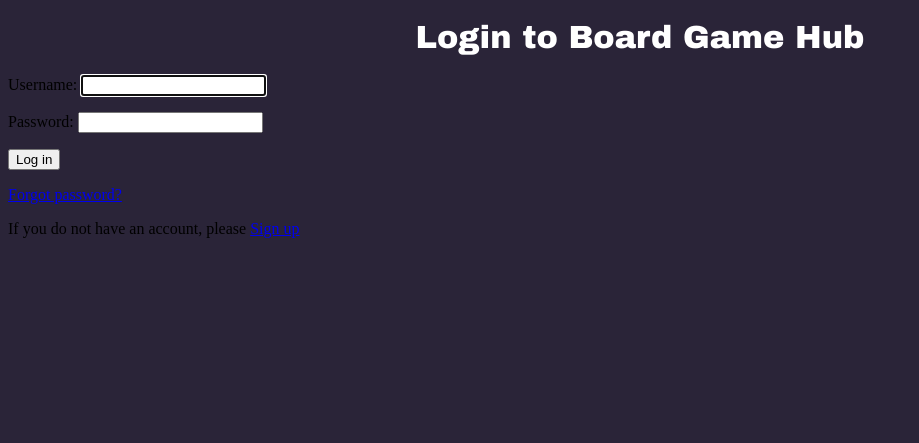
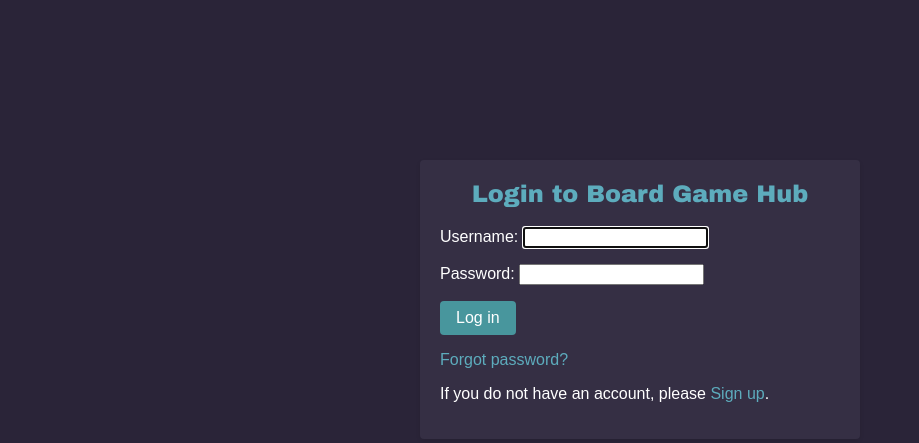
Before and after one commit to mildaug/board_game, a Django app: page /accounts/login/ in a window 1280 px wide. Shown: the part 76-519 px from the top of the page, without its empty margins (0-919 px from the left). Run offline with Django 4.2, Linux system fonts and the light colour scheme.

Commit message:
login log out css completed

```diff
--- a/board_game_hub/board_game/static/css/style.css
+++ b/board_game_hub/board_game/static/css/style.css
@@ -615,17 +615,15 @@ textarea {
 
 .button-accept,
 .button-decline {
-  display: flex;
-  align-items: center;
-  justify-content: center;
-  background-color: #5dacbd;
+  margin-top: 10px;
+  padding: 8px 16px;
+  font-size: 16px;
+  background-color: #48969d;
   color: #fff;
-  font-family: Arial Black, sans-serif;
+  border: none;
+  border-radius: 4px;
+  cursor: pointer;
   text-decoration: none;
-  border-radius: 50%;
-  font-size: 12px;
-  width: 60px;
-  height: 60px;
 }
 
 .button-accept:hover,
@@ -637,3 +635,82 @@ textarea {
 .button-decline:active {
   background-color: #39787f;
 }
+
+.container-out {
+  background-color: #2a2438;
+  padding: 20px;
+  margin-bottom: 20px;
+  border-radius: 4px;
+  box-shadow: 0 2px 4px rgba(0, 0, 0, 0.1);
+}
+
+.container-out h1 {
+  font-size: 24px;
+  color: #5dacbd;
+  margin-bottom: 20px;
+}
+
+.container-out p {
+  font-size: 20px;
+  color: #fff;
+  font-family: Arial, sans-serif;
+  text-decoration: none;
+}
+
+.container-out a {
+  padding: 8px 16px;
+  font-size: 16px;
+  background-color: #48969d;
+  color: #fff;
+  border: none;
+  border-radius: 4px;
+  cursor: pointer;
+  text-decoration: none;
+}
+
+.container-in {
+  background-color: #352f44;
+  padding: 20px;
+  margin: 0 auto;
+  margin-top: 20vh;
+  max-width: 400px;
+  border-radius: 4px;
+  box-shadow: 0 2px 4px rgba(0, 0, 0, 0.1);
+}
+
+.container-in h1 {
+  font-size: 24px;
+  color: #5dacbd;
+  margin-top: 1px;
+}
+
+.container-in p {
+  font-size: 16px;
+  color: #fff;
+  font-family: Arial, sans-serif;
+}
+
+.container-in a {
+  font-size: 16px;
+  color: #5dacbd;
+  font-family: Arial, sans-serif;
+  text-decoration: none;
+}
+
+.container-in a:hover {
+  color: #48969d;
+}
+
+.container-in button {
+  padding: 8px 16px;
+  font-size: 16px;
+  background-color: #48969d;
+  color: #fff;
+  border: none;
+  border-radius: 4px;
+  cursor: pointer;
+}
+
+.container-in button:hover {
+  background-color: #39787f;
+}
--- a/board_game_hub/user_profile/templates/registration/login.html
+++ b/board_game_hub/user_profile/templates/registration/login.html
@@ -1,6 +1,9 @@
 {% extends 'base.html' %}
+
 {% block title %}Login to{% endblock title %}
+
 {% block content %}
+    <div class="container-in">
     <h1>Login to Board Game Hub</h1>
     {% if form.errors %}
         <p class="box box-error">Login error. Please try again.</p>
@@ -11,5 +14,6 @@
         <p><button type="submit">Log in</button></p>
     </form>
     <p><a href="{% url 'password_reset' %}">Forgot password?</a></p>
-    <p>If you do not have an account, please <a href="{% url 'signup' %}">Sign up</a></p>
+    <p>If you do not have an account, please <a href="{% url 'signup' %}">Sign up</a>.</p>
+    </div>
 {% endblock content %}
```
Also changed, not shown: board_game_hub/user_profile/templates/registration/logged_out.html (+5 -2 lines).
